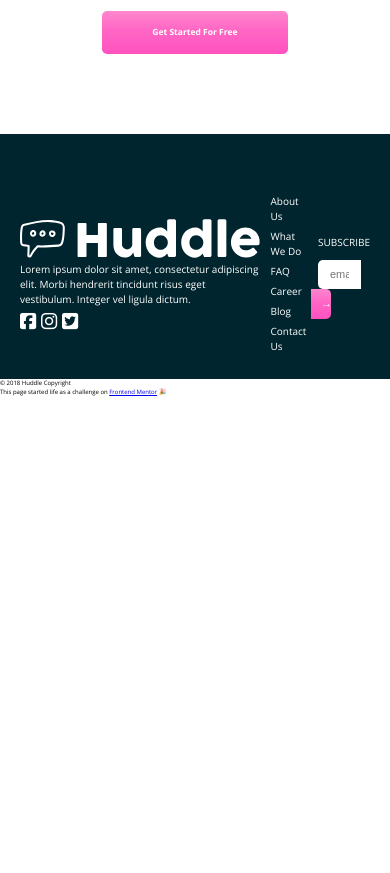
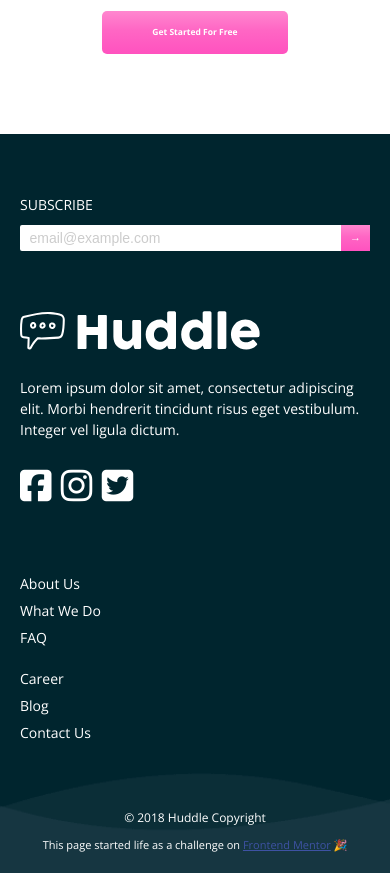
Before and after one commit to SergioHeynes/Website-Huddle-splitSection, a website: page app/index.html in a window 390 px wide. Shown: the part 1380-2253 px from the top of the page. Before the commit the page ends 1777 px from the top, so only its background shows below. Drawn offline with nearby package versions, Linux system fonts and the light colour scheme.

Commit message:
Completed footer section for desktop and mobile.

```diff
--- a/app/assets/styles/components/_attribution.scss
+++ b/app/assets/styles/components/_attribution.scss
@@ -1,5 +1,34 @@
 .attribution {
-    font-size: 11px; text-align: center;
+    text-align: center;
+    color: $color-white;
+
+    justify-self: center;
+    flex: 1;
+    margin-top: 8rem;
+
+    @media only screen and (max-width: $bp-phone) {
+        margin-top: 12rem;
+    }
+
+    &__copyright {
+        font-size: 1.4rem;
+        margin-bottom: 2rem;
+
+        @media only screen and (max-width: $bp-phone) {
+            font-size: 2.4rem;
+        }
+    }
+
+    &__paragraph {
+        font-size: 11px;
+
+    }
+
+    @media only screen and (max-width: $bp-tab-port) {
+        align-self: center;
+    }
+
+
 }
 
 .attribution a {
--- a/app/assets/styles/components/_btn.scss
+++ b/app/assets/styles/components/_btn.scss
@@ -1,4 +1,8 @@
 .btn {
+
+    &,
+    &__visited,
+    &__link {
         display: inline-block;
         margin-bottom: 12rem;
         font-weight: bold;
@@ -13,6 +17,8 @@
         background: -webkit-linear-gradient(top,  #ff87cf 0%,#ff66c4 45%,#ff52bf 100%); /* Chrome10-25,Safari5.1-6 */
         background: linear-gradient(to bottom,  #ff87cf 0%,#ff66c4 45%,#ff52bf 100%); /* W3C, IE10+, FF16+, Chrome26+, Opera12+, Safari7+ */
         filter: progid:DXImageTransform.Microsoft.gradient( startColorstr='#ff87cf', endColorstr='#ff52bf',GradientType=0 ); /* IE6-9 */
+    }
+
 
     &--hidden-phone {
         @media only screen and (max-width: $bp-phone) {
@@ -21,15 +27,25 @@
     }
 
     &--small {
-        padding: 1.2rem 2rem 1.5rem;
+        padding: 0;
+        padding: .7rem 1.8rem;
         border: none;
-        border-radius: 0 5px 5px 0;
+        border-radius: 0 0 0 0;
         display: inline-block;
         margin: 0;
         margin-left: -7px;
         font-weight: bold;
         font-size: 2.2rem;
-        width: 18%;
+
+
+        a {
+            text-decoration: none;
+            color: inherit;
+        }
+
+        // @media only screen and (max-width: $bp-tab-land) {
+        //     padding: .4rem 0 .9rem 1.3rem;
+        // }
     }
 
 }
--- a/app/assets/styles/components/_footer.scss
+++ b/app/assets/styles/components/_footer.scss
@@ -1,34 +1,57 @@
 .footer {
-    padding: 15rem 8rem 4rem 11rem;
+    padding: 15rem 8rem 1rem 11rem;
     background-color: $color-darkCyan;
     color: $color-white;
+    background-image: url('../../assets/images/bg-footer-desktop.png');
+    background-repeat: no-repeat;
+    background-position: bottom;
 
     display: flex;
+    flex-wrap: wrap;
     justify-content: space-between;
-    align-items: center;
-    font-size: 2rem;
+    align-items: baseline;
+    font-size: 1.8rem;
+
+    @media only screen and (max-width: $bp-tab-port) {
+        flex-direction: column;
+    }
 
     @media only screen and (max-width: $bp-phone) {
         padding: 12rem 4rem 4rem 4rem;
+        background-image: url('../../assets/images/bg-footer-mobile.png');
+        background-size: contain;
+
+        font-size: 2.8rem;
     }
 
 
     // Flex item 1
     &__social {
-        flex: 26.5%;
-        margin-right: 3%;
+        flex: 24%;
+        margin-right: 13rem;
+
+        @media only screen and (max-width: $bp-tab-port) {
+            margin: 0;
+            margin-bottom: 12rem;
+
+            order: -0;
+        }
     }
 
     &__social-logo {
-
+        margin-bottom: 4.4rem;
     }
 
     &__social-paragraph {
-
+        margin-bottom: 3.7rem;
     }
 
     &__social-nav {
         font-size: 3.7rem;
+
+        @media only screen and (max-width: $bp-phone) {
+            font-size: 7.2rem;
+        }
     }
 
     &__social-nav-list {
@@ -48,7 +71,7 @@
     // Flex item 2
     &__info {
         flex: 26.5%;
-        margin-right: 3%;
+        margin-right: 13rem;
 
 
     }
@@ -66,13 +89,25 @@
         align-content: center;
         align-content: space-between;
 
-
+        @media only screen and (max-width: $bp-tab-port) {
+            display: unset;
+        }
     }
 
     &__info-nav-item {
         display: inline-block;
         flex: 50%;
-        margin-bottom: 1rem;
+        margin-bottom: 2.7rem;
+
+        @media only screen and (max-width: $bp-tab-port) {
+            display: block;
+            margin: 0;
+            margin-bottom: 1.2rem;
+
+            &:nth-child(3) {
+                margin-bottom: 4rem;
+            }
+        }
     }
 
     &__info-nav-link {
@@ -83,23 +118,63 @@
 
     // Flex item 3
     &__subscribe {
-        flex: 26.5%;
+        flex: 25%;
+        margin-top: 5rem;
+
+        @media only screen and (max-width: $bp-tab-land) {
+            margin-top: 5rem;
+        }
+
+        @media only screen and (max-width: $bp-tab-port) {
+            margin: 0;
+            margin-bottom: 12rem;
+
+            order: -1;
+            align-self: stretch;
+        }
     }
 
     &__subscribe-title {
         color: $color-white;
         text-transform: uppercase;
-        font-size: 2rem;
+        font-size: inherit;
         font-weight: 400;
         margin-bottom: 2rem;
     }
 
+    &__subscribe-container {
+        display: flex;
+        align-items: stretch;
+    }
+
     &__subscribe-email {
-        padding: 1.7rem 2.4rem;
+        padding: 1rem 1.9rem;
         width: 82%;
         border: none;
-        border-radius: 5px 0 0 5px;
-        font-size: 2.2rem;
+        border-radius: 2px 0 0 2px;
+        font-size: 1.8rem;
         display: inline-block;
+
+        @media only screen and (max-width: $bp-tab-port) {
+            width: 100%;
+        }
+
+        @media only screen and (max-width: $bp-phone) {
+            font-size: inherit;
+        }
+
+
+        &::placeholder {
+            color: #ccc;
+        }
+    }
+
+    &__copyright {
+        position: absolute;
+        bottom: 0;
+
+        color: $color-white;
+
+
     }
 }
--- a/app/assets/styles/main.scss
+++ b/app/assets/styles/main.scss
@@ -8,3 +8,4 @@
 @import 'components/benefits';
 @import 'components/ready-to-build';
 @import 'components/footer';
+@import 'components/attribution';
--- a/app/index.html
+++ b/app/index.html
@@ -90,22 +90,25 @@
 
     <div class="footer__subscribe">
       <h2 class="footer__subscribe-title">Subscribe</h2>
-      <input type="email" class="footer__subscribe-email" placeholder="email@test.com">
-      <a href="#" class="btn btn--small">&rarr;</a>
+      <div class="footer__subscribe-container">
+        <input type="email" class="footer__subscribe-email" placeholder="email@example.com">
+        <span class="btn btn--small"><a href="#">&rarr;</a></span>
+      </div>
     </div>
 
+    <div class="attribution">
+        <p class="attribution__copyright">&copy; 2018 Huddle Copyright</p>
+        <p class="attribution__paragraph">
+          This page started life as a challenge on <a href="https://www.frontendmentor.io?ref=challenge" target="_blank">Frontend Mentor</a> 🎉
+        </p>
+      </div>
   </footer>
-
-  <div class="legal">
-    &copy; 2018 Huddle Copyright
-  </div>
 
 
 
-  <footer>
-    <p class="attribution">
-      This page started life as a challenge on <a href="https://www.frontendmentor.io?ref=challenge" target="_blank">Frontend Mentor</a> 🎉
-    </p>
-  </footer>
+
+
+
+
 </body>
 </html>
```
Also changed, not shown: app/temp/styles/main.css. Lines whose indentation alone changed are shown as unchanged.
